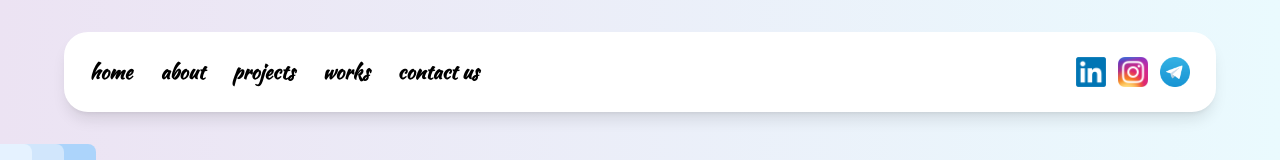
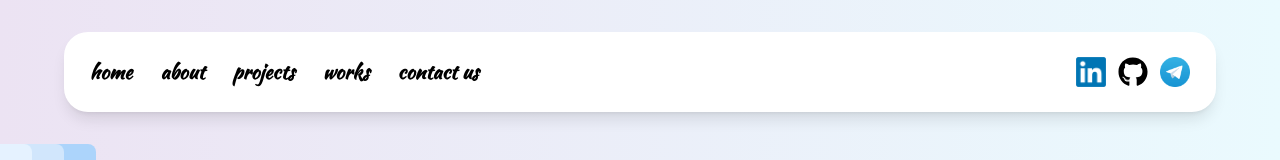
Before and after one commit to hadis2000/my-profile, a Next.js app: page / in a window 1280 px wide. Shown: the top 160 px of the page. Built offline with nearby package versions, Linux system fonts and the light colour scheme.

Commit message:
fix links

```diff
--- a/app/component/header/index.tsx
+++ b/app/component/header/index.tsx
@@ -1,10 +1,10 @@
 import HeaderItem from "./header-item";
 import Linkedin from "../../asset/img/2.png";
-import Instagram from "../../asset/img/3.png";
 import Telegram from "../../asset/img/5.png";
 import Tooltip from "../common/tooltip";
 import { useTranslation } from "react-i18next";
 import CustomImage from "../custom-image";
+import { FaGithub } from "react-icons/fa";
 
 const Header = () => {
   const { t } = useTranslation();
@@ -22,22 +22,28 @@ const Header = () => {
       <div className="flex justify-between gap-3 *:cursor-pointer">
         <Tooltip text={t("linkedin")}>
           <CustomImage
+            onClick={() =>
+              window.open("https://linkedin.com/in/hadiseh-hosseini", "_blank")
+            }
             src={Linkedin}
             alt={t("linkedin")}
             width={30}
             height={30}
           />
         </Tooltip>
-        <Tooltip text={t("instagram")}>
-          <CustomImage
-            src={Instagram}
-            alt={t("instagram")}
-            width={30}
-            height={30}
+        <Tooltip text={t("github")}>
+          <FaGithub
+            className="text-3xl"
+            onClick={() =>
+              window.open("https://github.com/hadis2000", "_blank")
+            }
           />
         </Tooltip>
         <Tooltip text={t("telegram")}>
           <CustomImage
+            onClick={() =>
+              window.open("https://t.me/hadiseh_hosseini", "_blank")
+            }
             src={Telegram}
             alt={t("telegram")}
             width={30}
--- a/public/locales/en/common.json
+++ b/public/locales/en/common.json
@@ -6,8 +6,8 @@
   "search": "Search",
   "go": "Go",
   "telegram": "Telegram",
-  "instagram": "Instagram",
-  "linkdin": "Linkdin",
+  "github": "Github",
+  "linkedin": "linkedin",
   "projects": "projects",
   "header": ["home", "about", "projects", "works", "contact us"]
 }
--- a/public/locales/fa/common.json
+++ b/public/locales/fa/common.json
@@ -6,8 +6,8 @@
   "search": "جستجو",
   "go": "برو",
   "telegram": "تلگرام",
-  "instagram": "اینستاگرام",
-  "linkdin": "لینکدین",
+  "github": "گیت",
+  "linkedin": "لینکدین",
   "projects": "پروژه‌ها",
   "skills": "مهارت ها",
   "header": ["خانه", "درباره ما", "مهارت ها", "کارها", "ارتباط با ما"]
```
